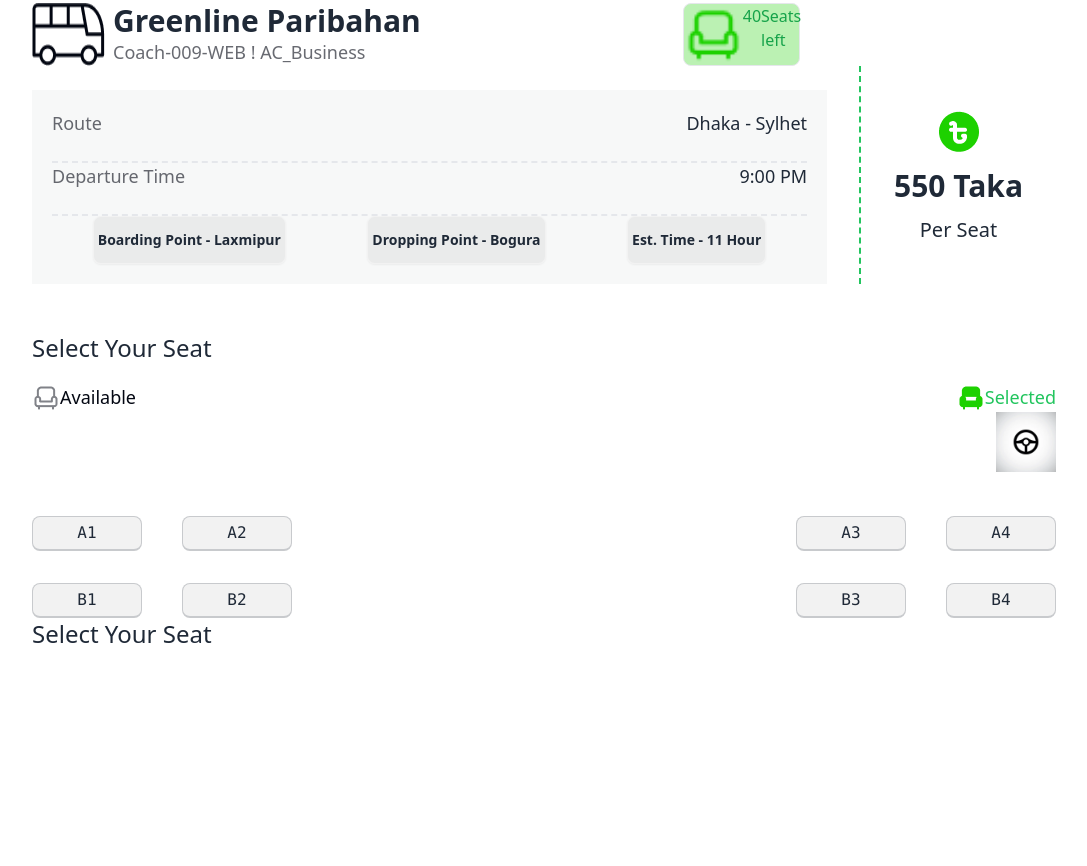
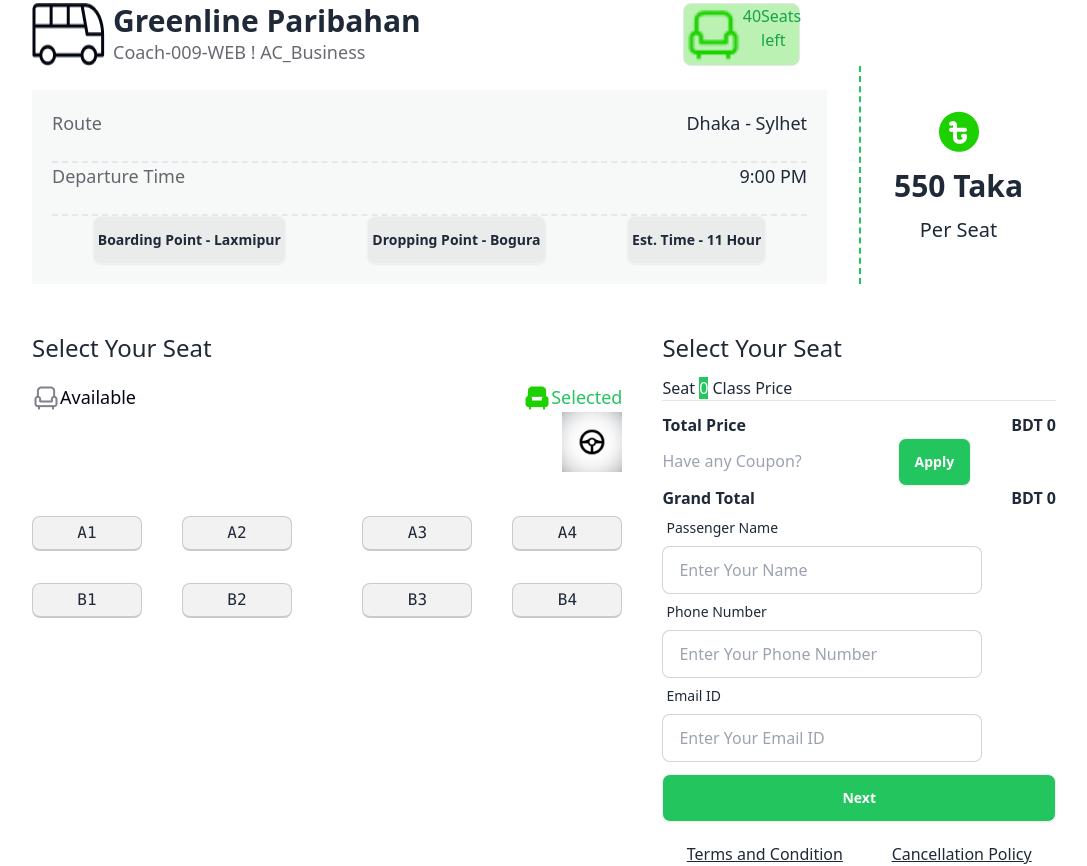
Before and after one commit to protim1451/assignment5-4303, a plain HTML site: page index.html in a window 1280 px wide. Shown: the part 1325-2191 px from the top of the page, without its empty margins (96-1183 px from the left). Before the commit the page ends 1975 px from the top, so only its background shows below. Drawn offline with nearby package versions, Linux system fonts and the light colour scheme.

```diff
--- a/index.html
+++ b/index.html
@@ -78,7 +78,8 @@
         </section>
         <section class="mt-12 bg-[#F7F8F8] border-t-2 border-green-500 rounded-2xl">
             <h3 class="text-4xl text-center pt-10">P.H Paribahan</h3>
-            <p class="text-[18px] text-center text-[#03071299]">A bus ticketing system streamlines passenger boarding, fare collection, and seat reservation, <br>enhancing efficiency and convenience for travelers.</p>
+            <p class="text-[18px] text-center text-[#03071299]">A bus ticketing system streamlines passenger boarding,
+                fare collection, and seat reservation, <br>enhancing efficiency and convenience for travelers.</p>
         </section>
         <section class="bus-details bg-[white] mx-32">
             <div class="mt-5">
@@ -112,7 +113,8 @@
                             <button class="btn bg-[#0307120D] p-1">Est. Time - 11 Hour</button>
                         </div>
                     </div>
-                    <div class="flex flex-col gap-3 justify-center items-center w-1/4 border-l-2 border-green-500 border-dashed ml-8">
+                    <div
+                        class="flex flex-col gap-3 justify-center items-center w-1/4 border-l-2 border-green-500 border-dashed ml-8">
                         <img src="images/fare.png" alt="">
                         <h3 class="text-3xl font-semibold">550 Taka</h3>
                         <p class="text-xl font-light">Per Seat</p>
@@ -121,7 +123,8 @@
             </div>
         </section>
         <section class="layout-container mt-12 mx-32">
-            <div>
+            <div class="flex flex-1 gap-10">
+                <div class="w-full">
                     <div>
                         <h4 class="text-2xl">Select Your Seat</h4>
                         <div class=" mt-5 flex justify-between">
@@ -134,7 +137,6 @@
                                 <p class="text-[18px] text-green-500 font-light">Selected</p>
                             </div>
                         </div>
-
                     </div>
                     <div>
                         <img width="60px" height="40px" src="images/wheel.jpg" alt="" style="float: right;"> <br>
@@ -148,7 +150,7 @@
                                 <kbd id="A4" class="kbd">A4</kbd>
                             </div>
                         </div>
-                    <div class="flex justify-between row1-layout mt-8">
+                        <div class="flex justify-between row2-layout mt-8">
                             <div class="flex gap-10">
                                 <kbd id="B1" class="kbd">B1</kbd>
                                 <kbd id="B2" class="kbd">B2</kbd>
@@ -159,9 +161,66 @@
                             </div>
                         </div>
                     </div>
+                </div>
+                <div class="w-2/3">
+                    <div class="">
+                        <h4 class="text-2xl">Select Your Seat</h4>
+                        <div class="mt-3">
+                            <tr class="text-left p-2 ">
+                                <th>Seat <span id="selected-seat-number" class="bg-green-500 text-white">0</span></th>
+                                <th>Class</th>
+                                <th>Price</th>
+                            </tr>
+                            <hr>
+                            <div class="flex justify-between mt-3">
+                                <p class="font-semibold">Total Price</p>
+                                <p class="font-semibold">BDT <span id="total">0</span></p>
+                            </div>
+                            <div class="w-full">
+                                <input id="coupon" class="mt-3" type="text" placeholder="Have any Coupon?"
+                                    class="input input-bordered w-full max-w-xs" />
+                                <button id="coupon-btn" class="btn bg-green-500 text-white">Apply</button>
+                            </div>
+                            <div class="flex justify-between">
+                                <p class="font-semibold">Grand Total</p>
+                                <p class="font-semibold">BDT <span id="grand-total">0</span></p>
+                            </div>
                             <div>
-                    <h4 class="text-2xl">Select Your Seat</h4>
-
+                                <label class="form-control w-full max-w-xs">
+                                    <div class="label">
+                                        <span class="label-text">Passenger Name</span>
+                                    </div>
+                                    <input type="text" placeholder="Enter Your Name"
+                                        class="input input-bordered w-full max-w-xs" />
+                                </label>
+                            </div>
+                            <div>
+                                <label class="form-control w-full max-w-xs">
+                                    <div class="label">
+                                        <span class="label-text">Phone Number</span>
+                                    </div>
+                                    <input type="text" placeholder="Enter Your Phone Number"
+                                        class="input input-bordered w-full max-w-xs" />
+                                </label>
+                            </div>
+                            <div>
+                                <label class="form-control w-full max-w-xs">
+                                    <div class="label">
+                                        <span class="label-text">Email ID</span>
+                                    </div>
+                                    <input type="text" placeholder="Enter Your Email ID"
+                                        class="input input-bordered w-full max-w-xs" />
+                                </label>
+                            </div>
+                            <div class="mt-3">
+                                <button class="btn btn-block bg-green-500  text-white">Next</button>
+                            </div>
+                        </div>
+                    </div>
+                    <div class="flex justify-around mt-5 text-[16px]">
+                        <p><u>Terms and Condition</u></p>
+                        <p><u>Cancellation Policy</u></p>
+                    </div>
                 </div>
             </div>
         </section>
```
Lines whose indentation alone changed are shown as unchanged.
